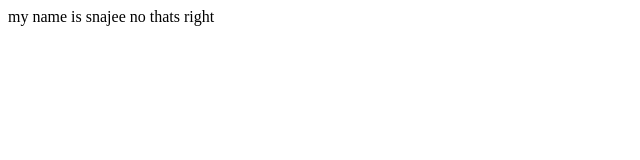
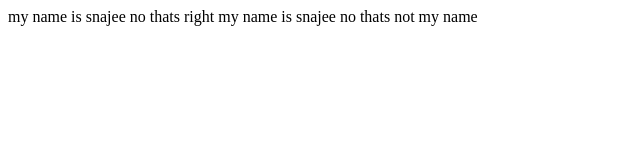
Before and after one commit to sanjeetharan4-2/JAVA-PROJECTS, a plain HTML site: page index.html in a window 1280 px wide. Shown: the whole page, without its empty margins (0-640 px from the left). Drawn offline with Linux system fonts and the light colour scheme.

Commit message:
simple changes

```diff
--- a/index.html
+++ b/index.html
@@ -6,6 +6,8 @@
     <title>Document</title>
     my name is snajee
     no thats right
+    my name is snajee
+    no thats not my name
 </head>
 <body>
 
```
